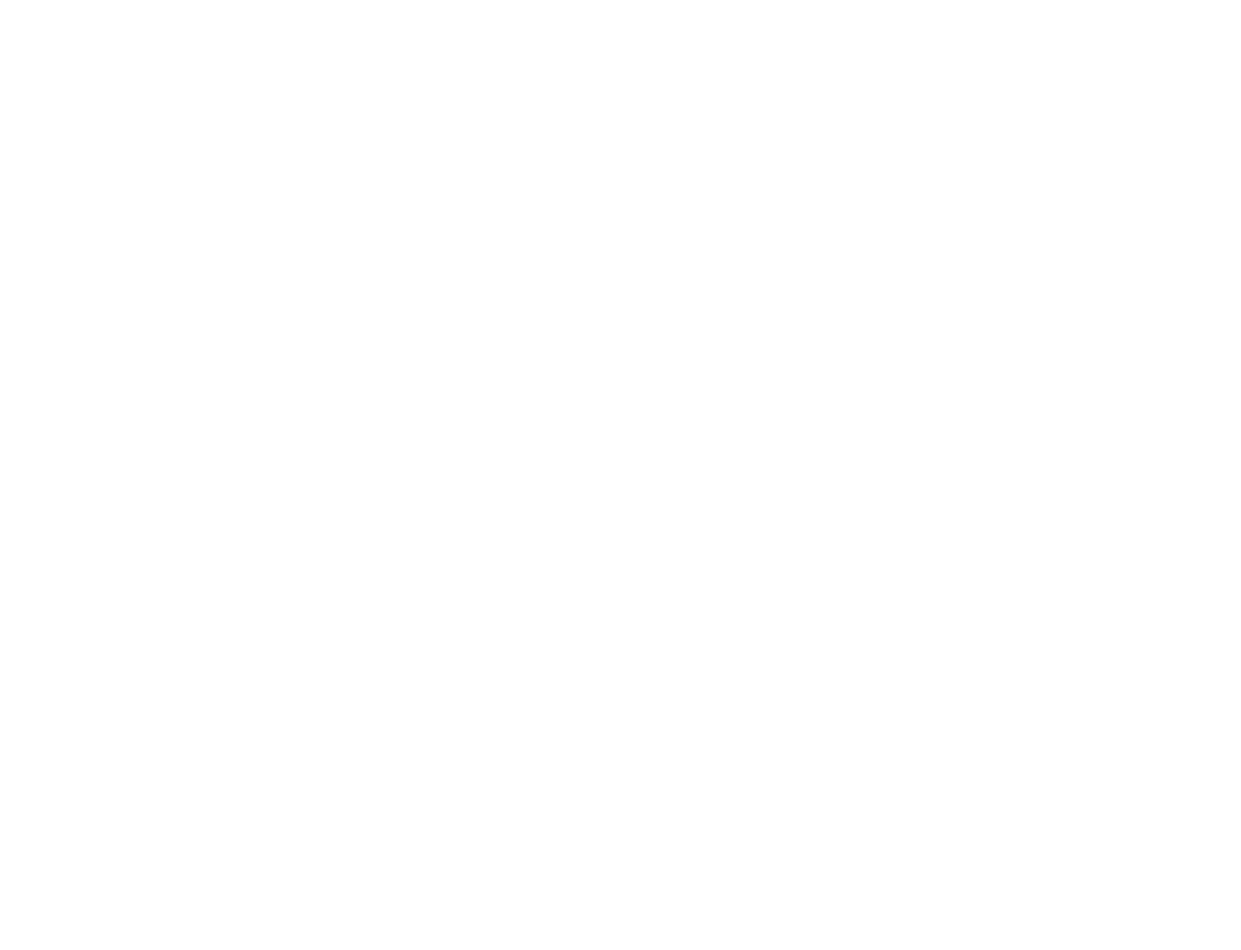
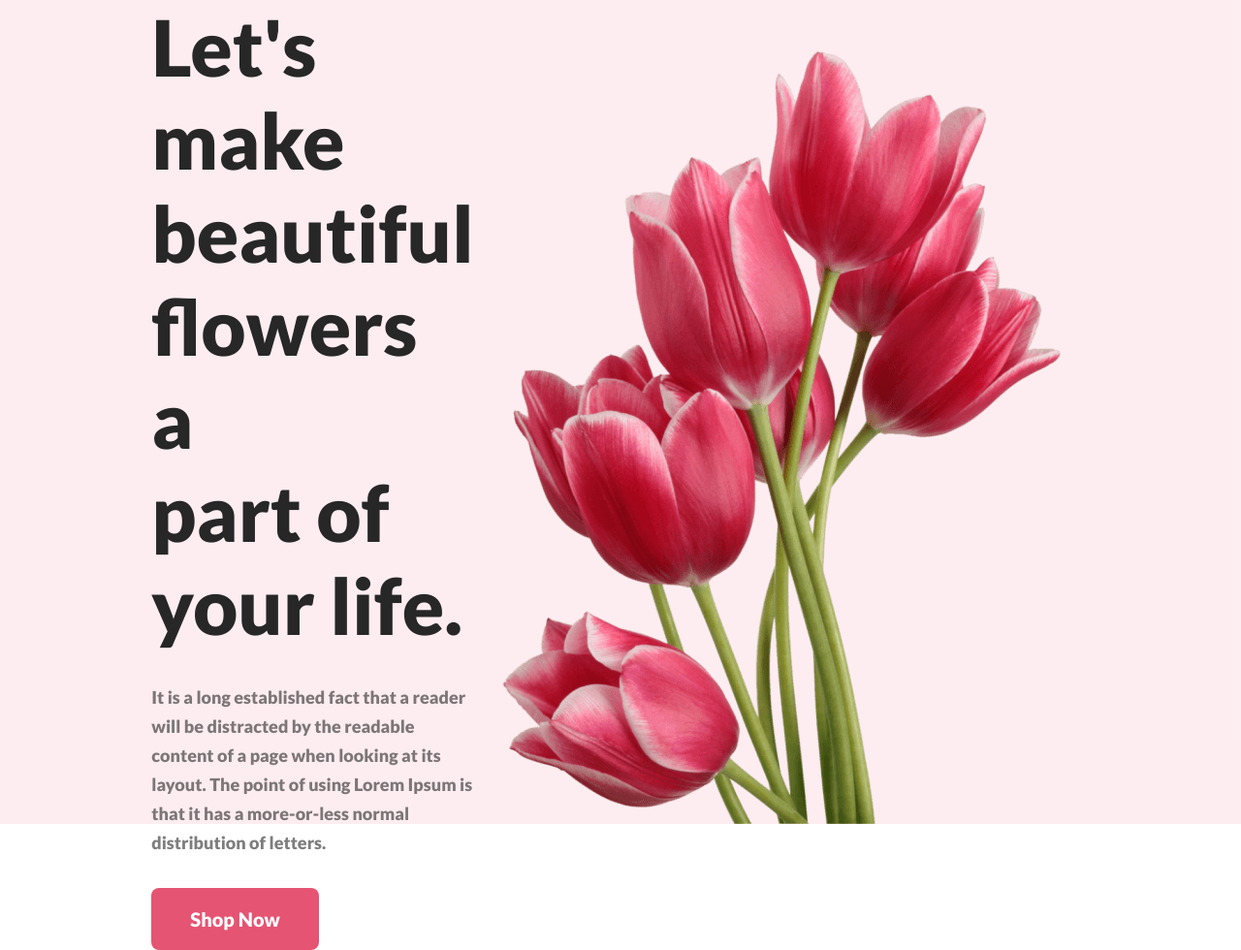
Before and after one commit to ripon4521/Assignment-1, a plain HTML site: page index.html in a window 1280 px wide. Shown: the whole page at 97% size. Before the commit the page ends 800 px from the top, so only its background shows below. Drawn offline with Linux system fonts and the light colour scheme.

Commit message:
added header section

```diff
--- a/index.html
+++ b/index.html
@@ -4,10 +4,35 @@
     <meta charset="UTF-8">
     <meta name="viewport" content="width=device-width, initial-scale=1.0">
     <title>Flower Shop</title>
+    <link rel="preconnect" href="https://fonts.googleapis.com">
+<link rel="preconnect" href="https://fonts.gstatic.com" crossorigin>
+<link href="https://fonts.googleapis.com/css2?family=Lato:wght@900&family=Open+Sans:wght@700&family=Roboto:wght@700&display=swap" rel="stylesheet">
     <link rel="stylesheet" href="style.css">
 </head>
 <body>
+    <header>
+        <div class="header-container">
+            <div class="header-info">
+                <h1 class="header-title">Let's make <br> beautiful flowers a <br> part of your life.</h1>
+                <p class="header-description">It is a long established fact that a reader will be distracted by the readable <br> content of a page when looking at its layout. The point of using Lorem Ipsum is <br> that it has a more-or-less normal distribution of letters.</p>
+                <button class="bg-primary">Shop Now</button>
 
+                </div>
+
+                <div class="header-photo">
+                    <img src="./Flower Asset/pngwing 10.png" alt="">
+                </div>
+
+        </div>
+    </header>
+
+    <main>
+
+    </main>
+
+    <footer>
+
+    </footer>
 
 </body>
 </html>
--- a/style.css
+++ b/style.css
@@ -0,0 +1,52 @@
+*{
+    margin: 0;
+    padding: 0;
+    font-family: lato;
+}
+
+.header-container{
+    display: flex;
+    background: rgba(229, 84, 115, 0.10);
+    height: 850px;
+    justify-content: center;
+    align-items: center;
+
+}
+.header-info{
+    width: 50%;
+    margin: auto;
+    padding-left: 240px;
+
+}
+
+.header-title{
+    color: #272727;
+    font-size: 80px;
+    font-weight: 800;
+}
+.header-description{
+    color: rgba(39, 39, 39, 0.60);
+    font-size: 18px;
+    font-weight: 400;
+    line-height: 30px;
+    padding-top: 32px;
+}
+.bg-primary{
+    border-radius: 8px;
+    background: #E55473;
+    padding: 20px 40px;
+    border: 0;
+    margin-top: 32px;
+    color: #FFF;
+    font-size: 20px;
+    font-weight: 700;
+}
+.header-photo {
+    margin-right: 240px;
+    width: 635px;
+    height: 800px;
+    flex-shrink: 0;
+    margin-top: 50px;
+}
+
+/* header section end  */
```
Also changed, not shown: Flower Asset/Flower 01.png (added), Flower Asset/Group 57.png (added), Flower Asset/Group 58.png (added), Flower Asset/Group 59.png (added), Flower Asset/Rectangle 4.png (added), Flower Asset/Rectangle 5.png (added), Flower Asset/Rectangle 6.png (added), Flower Asset/Rectangle 9.png (added), Flower Asset/pngwing 10.png (added), Flower Asset/pngwing 5.png (added), Flower Asset/pngwing 6.png (added), Flower Asset/pngwing 7.png (added), Flower Asset/pngwing 8.png (added).
